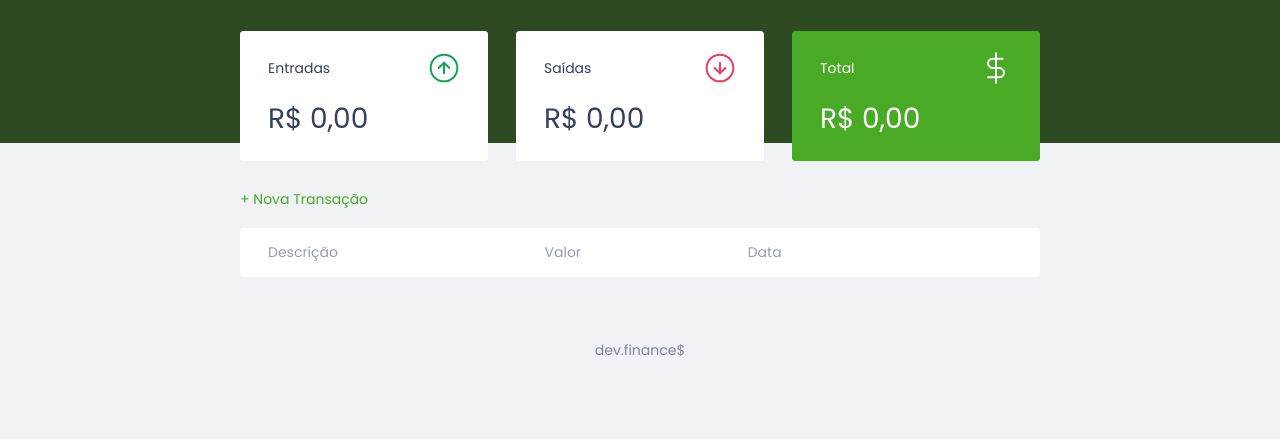
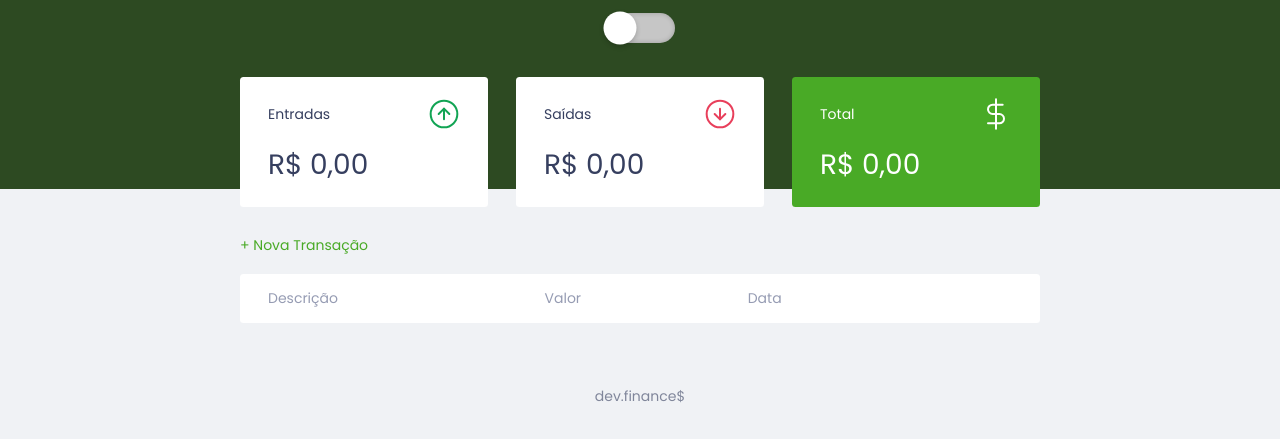
Before and after one commit to RodrigoGrz/Dev-Finance, a plain HTML site: page index.html in a window 1280 px wide. Shown: the part 55-494 px from the top of the page. Drawn offline with Linux system fonts and the light colour scheme.

Commit message:
Atualização

```diff
--- a/index.html
+++ b/index.html
@@ -11,7 +11,10 @@
 </head>
 <body class="dark">
     <header class="dark">
-        <img id="logoClicavel" src="./assets/assets/logo.svg" alt="Logo Dev Finance" onclick="DarkMode.changeColor()">
+        <img id="logoClicavel" src="./assets/assets/logo.svg" alt="Logo Dev Finance">
+        <div class="center">
+            <input type="checkbox" name="" onclick="DarkMode.changeColor()">
+        </div>
     </header>
 
     <main class="container">
@@ -108,7 +111,7 @@
         </div>
     </div>
 
-    <footer class="f">
+    <footer class="f dark">
         <p>dev.finance$</p>
     </footer>
 
--- a/style.css
+++ b/style.css
@@ -380,3 +380,42 @@ div > button.mode:hover {
 }
 
 /* Dark-Mode */
+/* Checkbox */
+
+.center {
+    margin-top: 10px;
+}
+
+input[type="checkbox"] {
+    position: relative;
+    width: 70px;
+    height: 30px;
+    -webkit-appearance: none;
+    background: #c6c6c6;
+    outline: none;
+    border-radius: 20px;
+    box-shadow: inset 0 0 5px rgba(0, 0, 0, .2);
+    transition: .5s;
+}
+
+input:checked[type="checkbox"] {
+    background: var(--purple);
+}
+
+input[type="checkbox"]:before {
+    content: '';
+    position: absolute;
+    width: 30px;
+    height: 30px;
+    border-radius: 20px;
+    top: 0;
+    left: 0;
+    background: #fff;
+    transform: scale(1.1);
+    box-shadow: 0 2px 5px rgba(0, 0, 0, .2);
+    transition: .5s;
+}
+
+input:checked[type="checkbox"]:before {
+    left: 40px;
+}
```
